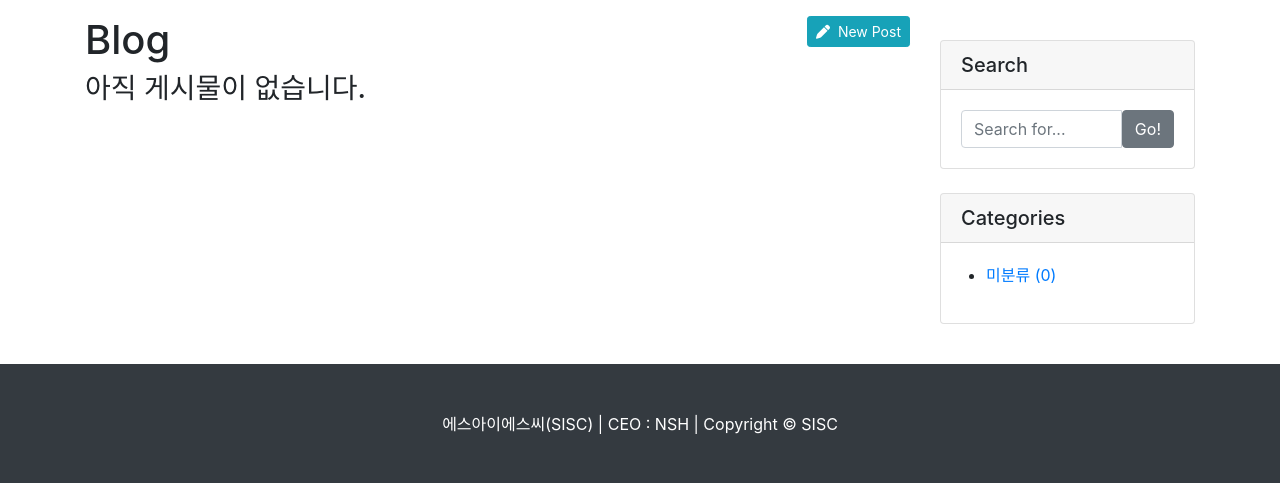
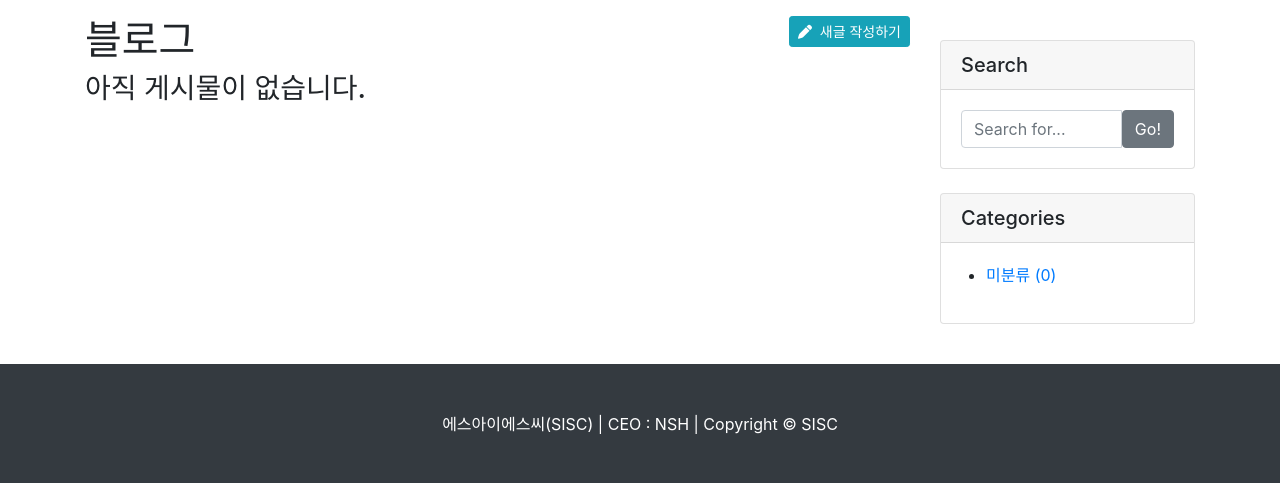
Before and after one commit to namsanghyoun/djangoFirst, a Django app: page /blog/ in a window 1280 px wide. Shown: the part 56-539 px from the top of the page. Run offline with Django 3.2, Linux system fonts and the light colour scheme; the visitor is signed in with stand-in values (Sample User, id 1); data that the repository does not hold is empty; some libraries are stand-ins or nearby versions.

Commit message:
코드수정

```diff
--- a/blog/templates/blog/post_list.html
+++ b/blog/templates/blog/post_list.html
@@ -3,12 +3,12 @@
 {% block main_area %}
     {% if user.is_authenticated%}
         {% if user.is_superuser or user.is_staff %}
-            <a class="btn btn-info btn-sm float-right" href="/blog/create_post/" role="button"><i class="fas fa-pen"></i>&nbsp;&nbsp;New Post</a>
+            <a class="btn btn-info btn-sm float-right" href="/blog/create_post/" role="button"><i class="fas fa-pen"></i>&nbsp;&nbsp;새글 작성하기</a>
         {% endif %}
     {% endif %}
 
     <h1>
-        Blog
+        블로그
         {% if search_info %}<small class="text-muted">{{ search_info }}</small>{% endif %}
         {% if category %}<span class="badge badge-secondary">{{ category }}</span>{% endif %}
         {% if tag %}<span class="badge badge-light"><i class="fas fa-tags"></i>{{ tag }} ({{ tag.post_set.count }})</span>{% endif %}
@@ -46,7 +46,7 @@
                         <br/>
                     {% endif %}
 
-                    <a href="{{ p.get_absolute_url }}" class="btn btn-primary">Read More &rarr;</a>
+                    <a href="{{ p.get_absolute_url }}" class="btn btn-primary">자세히보기 &rarr;</a>
                 </div>
                 <div class="card-footer text-muted">
                     Posted on {{ p.created_at}} by
@@ -64,21 +64,21 @@
         <ul class="pagination justify-content-center mb-4">
             {% if page_obj.has_next %}
                 <li class="page-item">
-                    <a class="page-link" href="?page={{ page_obj.next_page_number }}">&larr; Older</a>
+                    <a class="page-link" href="?page={{ page_obj.next_page_number }}">&larr; 이전글</a>
                 </li>
             {% else %}
                 <li class="page-item disabled">
-                    <a class="page-link" href="#">&larr; Older</a>
+                    <a class="page-link" href="#">&larr; 이전글</a>
                 </li>
             {% endif %}
 
             {% if page_obj.has_previous %}
                 <li class="page-item">
-                    <a class="page-link" href="?page={{ page_obj.previous_page_number }}">Newer &rarr;</a>
+                    <a class="page-link" href="?page={{ page_obj.previous_page_number }}">다음글 &rarr;</a>
                 </li>
             {% else %}
                 <li class="page-item disabled">
-                    <a class="page-link" href="#">Newer &rarr;</a>
+                    <a class="page-link" href="#">다음글 &rarr;</a>
                 </li>
             {% endif %}
         </ul>
```
Also changed, not shown: blog/templates/blog/post_detail.html (+9 -9 lines).
